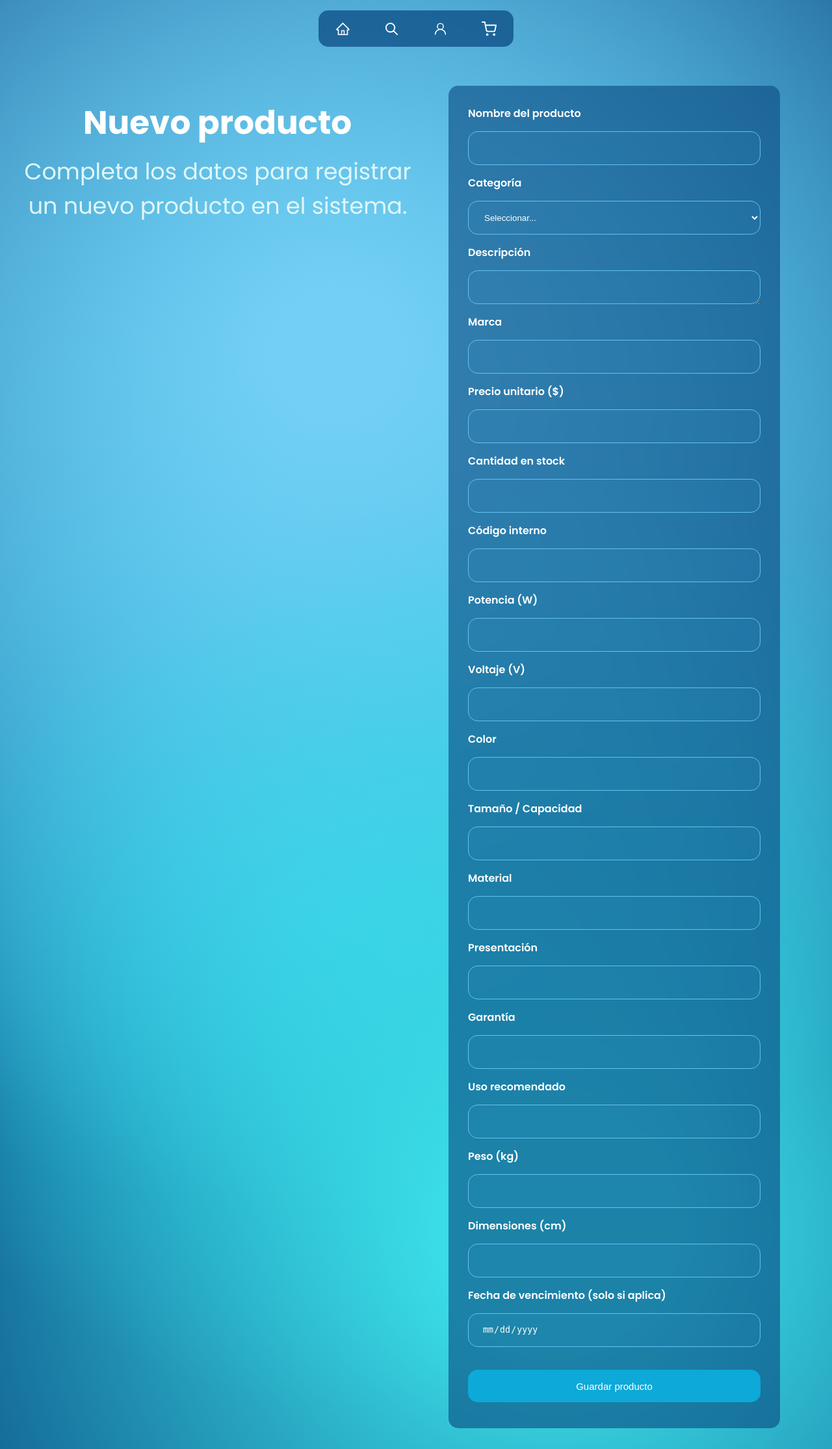
After one commit to deralexsander/web_FerreMas, a Django app: page /bodega/ in a window 1280 px wide. The commit adds this page. Shown: the whole page at 65% size. Run offline with Django 5.2, Linux system fonts and the light colour scheme; some libraries are stand-ins or nearby versions.

Commit message:
agrega form de productos y agrega productos a base de datos

```diff
--- a/web_FerreMas/FerreMas/static/js/firebase.js
+++ b/web_FerreMas/FerreMas/static/js/firebase.js
@@ -46,6 +46,46 @@ window.addEventListener('DOMContentLoaded', async () => {
   const analytics = getAnalytics(app);
   const auth = getAuth();
   const db = getFirestore(app);
+
+  const { v4: uuidv4 } = await import("https://jspm.dev/uuid");
+
+const btnAgregarProducto = document.getElementById("agregarProductoBtn");
+if (btnAgregarProducto) {
+  btnAgregarProducto.addEventListener("click", async () => {
+    const productoDePrueba = {
+      nombre: "Martillo de carpintero",
+      categoria: "herramientas_manual",
+      descripcion: "Martillo clásico con mango de madera y cabeza de acero.",
+      marca: "FerraMas",
+      precio: 5990,
+      stock: 25,
+      codigo: "HM001",
+      potencia: null,
+      voltaje: null,
+      color: "Rojo",
+      tamano: "Mediano",
+      material: "Acero y madera",
+      presentacion: "Unidad",
+      garantia: "6 meses",
+      uso: "Construcción general",
+      peso: 0.8,
+      dimensiones: "30 x 10 x 3 cm",
+      vencimiento: null,
+      creadoEn: Timestamp.now()
+    };
+
+    try {
+      const uid = uuidv4();
+      const ref = doc(db, "productos", uid);
+      await setDoc(ref, productoDePrueba);
+      alert("✅ Producto guardado con ID: " + uid);
+    } catch (error) {
+      console.error("Error al guardar producto:", error);
+      alert("❌ Error al guardar el producto.");
+    }
+  });
+}
+
 
   // Función para mostrar mensajes
   function mostrarMensaje(mensaje, tipo = 'error') {
@@ -397,7 +437,6 @@ if (formularioRecuperar && botonRecuperar) {
 
 
 
-
   const modal = document.getElementById("passwordChangeModal");
   const trabajador = JSON.parse(sessionStorage.getItem("trabajador"));
 
@@ -454,8 +493,13 @@ if (formularioRecuperar && botonRecuperar) {
         // Cambiar contraseña
         await updatePassword(user, newPassword);
 
-        // Actualizar cambiarContraseña a false en Firestore y en sessionStorage
-        if (trabajador?.id) {
+        // Asegurar que el trabajador esté bien cargado
+        let trabajador = JSON.parse(sessionStorage.getItem("trabajador"));
+        if (!trabajador || !trabajador.id) {
+          throw new Error("No se pudo obtener la información del trabajador desde sessionStorage.");
+        }
+
+        // Actualizar cambiarContraseña a false en Firestore y sessionStorage
         await setDoc(
           doc(db, "trabajadores", trabajador.id),
           { cambiarContraseña: false },
@@ -463,7 +507,6 @@ if (formularioRecuperar && botonRecuperar) {
         );
         trabajador.cambiarContraseña = false;
         sessionStorage.setItem("trabajador", JSON.stringify(trabajador));
-        }
 
         alert("Contraseña cambiada con éxito.");
         modal.style.display = "none";
@@ -479,7 +522,4 @@ if (formularioRecuperar && botonRecuperar) {
 
 
 
-
-
-
 });
--- a/web_FerreMas/FerreMas/static/js/script.js
+++ b/web_FerreMas/FerreMas/static/js/script.js
@@ -81,6 +81,47 @@ window.addEventListener('DOMContentLoaded', async () => {
 
 
 
+  const categoriaInput = document.querySelector('select[name="categoria"]');
+
+  const campos = {
+    potencia: document.querySelector('input[name="potencia"]'),
+    voltaje: document.querySelector('input[name="voltaje"]'),
+    color: document.querySelector('input[name="color"]'),
+    vencimiento: document.querySelector('input[name="vencimiento"]')
+  };
+
+  const desactivarTodos = () => {
+    for (let campo in campos) {
+      campos[campo].disabled = true;
+      campos[campo].value = ""; // Limpia el valor al desactivar
+    }
+  };
+
+  const manejarCategoria = () => {
+    const cat = categoriaInput.value;
+    desactivarTodos();
+
+    if (cat === "herramientas_electricas") {
+      campos.potencia.disabled = false;
+      campos.voltaje.disabled = false;
+      campos.color.disabled = false;
+    } else if (cat === "materiales_electricos") {
+      campos.voltaje.disabled = false;
+      campos.color.disabled = false;
+    } else if (cat === "pinturas") {
+      campos.color.disabled = false;
+      campos.vencimiento.disabled = false;
+    } else if (["accesorios", "seguridad"].includes(cat)) {
+      campos.color.disabled = false;
+    }
+    // herramientas_manual no habilita ningún campo extra
+  };
+
+  // Ejecutar al inicio y al cambiar categoría
+  categoriaInput.addEventListener("change", manejarCategoria);
+  manejarCategoria(); // para el estado inicial
+
+
 
 
 
--- /dev/null
+++ b/web_FerreMas/FerreMas/templates/web/bodega.html
@@ -0,0 +1,162 @@
+{% extends 'web/base.html' %}
+{% load static %}
+
+{% block nombrePag %}
+  <title>Crear Producto</title>
+{% endblock %}
+
+{% block contenido %}
+<div class="contenedor_informacion">
+  <div class="bloque_info">
+    <div class="columna_info">
+      <div class="centrar">
+        <div class="encabezado-formulario">
+          <h1>Nuevo producto</h1>
+        </div>
+        <div class="subtexto-formulario">
+          <p>Completa los datos para registrar un nuevo producto en el sistema.</p>
+        </div>
+      </div>
+    </div>
+    <div class="columna_info">
+      <form class="form" id="crearProductoForm">
+        <div class="flex-column">
+          <label>Nombre del producto</label>
+        </div>
+        <div class="inputForm">
+          <input type="text" class="input" name="nombre" required />
+        </div>
+
+        <div class="flex-column">
+          <label>Categoría</label>
+        </div>
+        <div class="inputForm">
+          <select class="input" name="categoria" required>
+            <option value="">Seleccionar...</option>
+            <option value="herramientas_manual">Herramientas manuales</option>
+            <option value="herramientas_electricas">Herramientas eléctricas</option>
+            <option value="pinturas">Pinturas</option>
+            <option value="materiales_electricos">Materiales eléctricos</option>
+            <option value="accesorios">Accesorios</option>
+            <option value="seguridad">Artículos de seguridad</option>
+          </select>
+        </div>
+
+        <div class="flex-column">
+          <label>Descripción</label>
+        </div>
+        <div class="inputForm">
+          <textarea class="input" name="descripcion" rows="3" required></textarea>
+        </div>
+
+        <div class="flex-column">
+          <label>Marca</label>
+        </div>
+        <div class="inputForm">
+          <input type="text" class="input" name="marca" />
+        </div>
+
+        <div class="flex-column">
+          <label>Precio unitario ($)</label>
+        </div>
+        <div class="inputForm">
+          <input type="number" class="input" name="precio" step="100" required />
+        </div>
+
+        <div class="flex-column">
+          <label>Cantidad en stock</label>
+        </div>
+        <div class="inputForm">
+          <input type="number" class="input" name="stock" required />
+        </div>
+
+        <div class="flex-column">
+          <label>Código interno</label>
+        </div>
+        <div class="inputForm">
+          <input type="text" class="input" name="codigo" required />
+        </div>
+
+        <div class="flex-column">
+          <label>Potencia (W)</label>
+        </div>
+        <div class="inputForm">
+          <input type="number" class="input" name="potencia" />
+        </div>
+
+        <div class="flex-column">
+          <label>Voltaje (V)</label>
+        </div>
+        <div class="inputForm">
+          <input type="text" class="input" name="voltaje" />
+        </div>
+
+        <div class="flex-column">
+          <label>Color</label>
+        </div>
+        <div class="inputForm">
+          <input type="text" class="input" name="color" />
+        </div>
+
+        <div class="flex-column">
+          <label>Tamaño / Capacidad</label>
+        </div>
+        <div class="inputForm">
+          <input type="text" class="input" name="tamano" />
+        </div>
+
+        <div class="flex-column">
+          <label>Material</label>
+        </div>
+        <div class="inputForm">
+          <input type="text" class="input" name="material" />
+        </div>
+
+        <div class="flex-column">
+          <label>Presentación</label>
+        </div>
+        <div class="inputForm">
+          <input type="text" class="input" name="presentacion" />
+        </div>
+
+        <div class="flex-column">
+          <label>Garantía</label>
+        </div>
+        <div class="inputForm">
+          <input type="text" class="input" name="garantia" />
+        </div>
+
+        <div class="flex-column">
+          <label>Uso recomendado</label>
+        </div>
+        <div class="inputForm">
+          <input type="text" class="input" name="uso" />
+        </div>
+
+        <div class="flex-column">
+          <label>Peso (kg)</label>
+        </div>
+        <div class="inputForm">
+          <input type="number" class="input" name="peso" step="0.1" />
+        </div>
+
+        <div class="flex-column">
+          <label>Dimensiones (cm)</label>
+        </div>
+        <div class="inputForm">
+          <input type="text" class="input" name="dimensiones" />
+        </div>
+
+        <div class="flex-column">
+          <label>Fecha de vencimiento (solo si aplica)</label>
+        </div>
+        <div class="inputForm">
+          <input type="date" class="input" name="vencimiento" />
+        </div>
+
+        <button class="button-submit" type="submit">Guardar producto</button>
+      </form>
+    </div>
+  </div>
+</div>
+{% endblock %}
--- a/web_FerreMas/FerreMas/urls.py
+++ b/web_FerreMas/FerreMas/urls.py
@@ -8,4 +8,5 @@ urlpatterns = [
     path('carrito/', views.carrito, name="carrito"),
     path('perfil/', views.perfil, name="perfil"),
     path('registro_personal/', views.registro_personal, name="registro_personal"),
+    path('bodega/', views.bodega, name="bodega"),
 ]
--- a/web_FerreMas/FerreMas/views.py
+++ b/web_FerreMas/FerreMas/views.py
@@ -19,3 +19,6 @@ def perfil(request):
 
 def registro_personal(request):
     return render(request, 'registration/registro_personal.html')
+
+def bodega(request):
+    return render(request, 'web/bodega.html')
```
Also changed, not shown: web_FerreMas/FerreMas/templates/web/perfil.html (+4 -3 lines), web_FerreMas/FerreMas/templates/web/productos.html (+9 -6 lines). Lines whose indentation alone changed are shown as unchanged.
